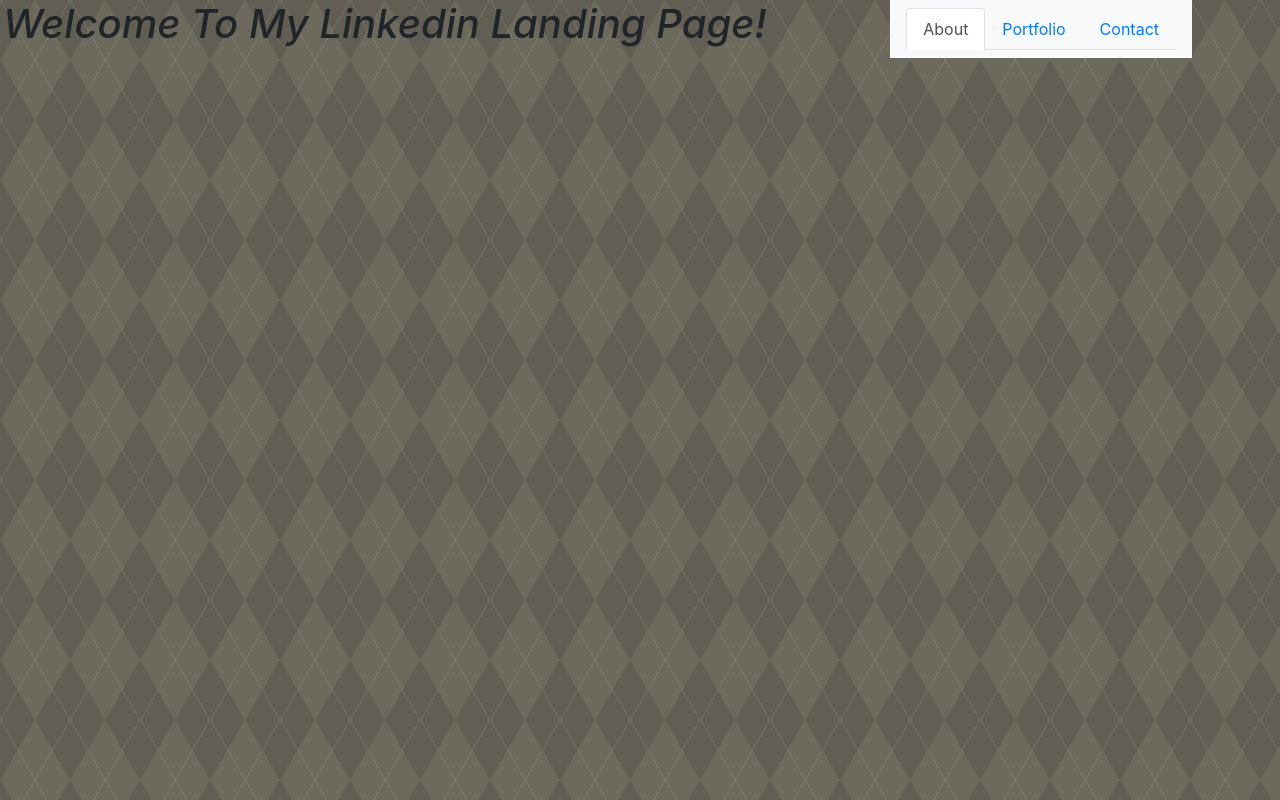
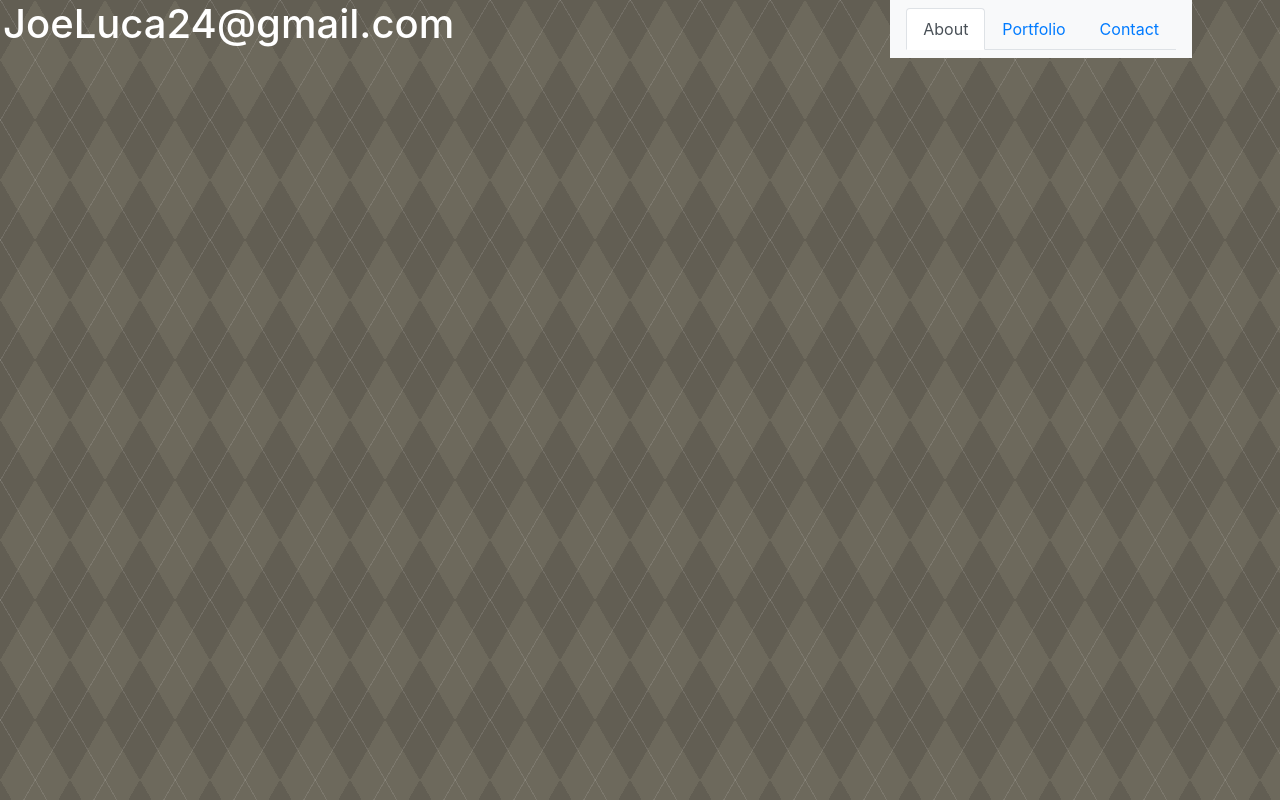
Before and after one commit to joeluca24/responsive-bootstrap-portfolio, a plain HTML site: page contact.html in a window 1280 px wide. Drawn offline with nearby package versions, Linux system fonts and the light colour scheme.

Commit message:
added new backround to contact.html

```diff
--- a/contact.html
+++ b/contact.html
@@ -23,7 +23,7 @@
 </head>
 
 
-<body>
+<body class="bobs2">
     <section class="container">
         <header>
             <nav class="navbar navbar-light bg-light">
@@ -35,9 +35,9 @@
             </nav>
         </header>
     </section>
-    <em>
-        <h1>Welcome To My Linkedin Landing Page!</h1>
-    </em>
+
+    <h1 style="color:#FFF">JoeLuca24@gmail.com</h1>
+
 
 
 
```
